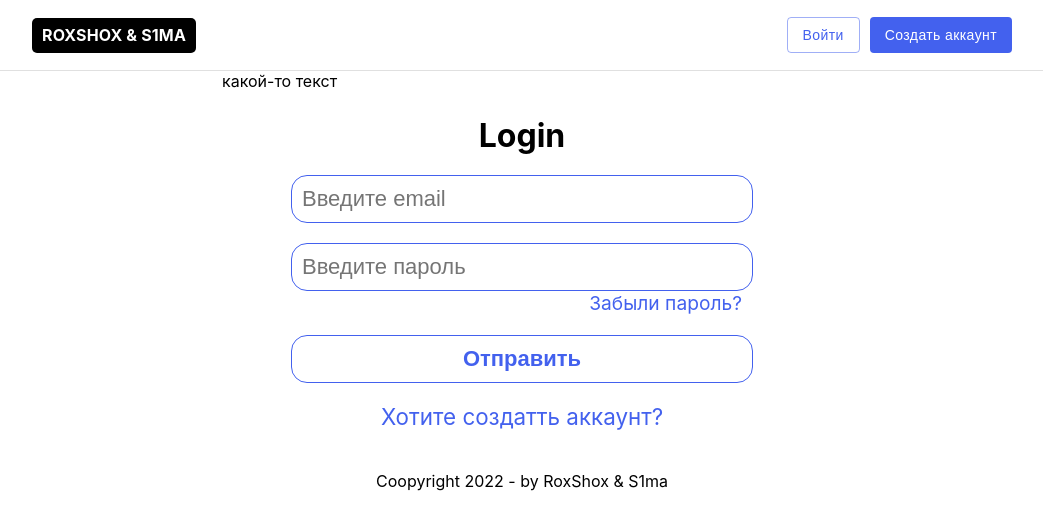
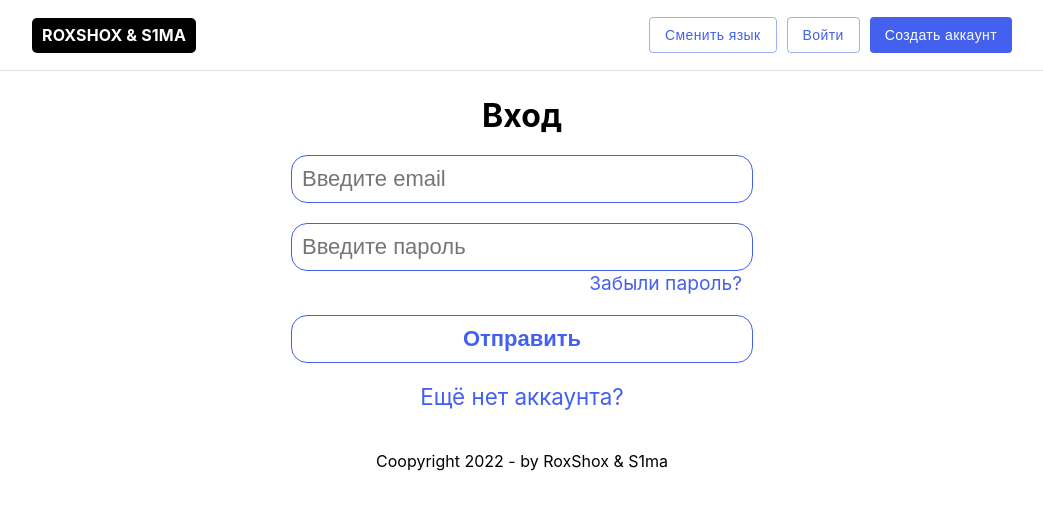
Before and after one commit to RoxShox/next-authorization, a Next.js app: page /login in a window 1280 px wide. Shown: the top 530 px of the page, without its empty margins (118-1161 px from the left). Built offline with nearby package versions, Linux system fonts and the light colour scheme.

Commit message:
multiLang

```diff
--- a/public/locales/de/translation.json
+++ b/public/locales/de/translation.json
@@ -1,3 +1,23 @@
 {
-    "text": "etwas text"
+    "header" : {
+        "toggleLang": "Ändern Sie die Sprache",
+        "signIn": "Einloggen",
+        "signUp": "Konto erstellen"
+    },
+    "form": {
+        "login": "Einloggen",
+        "register": "Anmeldung",
+        "inputs": {
+            "name": "Vollständigen Namen eingeben",
+            "email": "Email eingeben",
+            "pass": "Passwort eingeben",
+            "forgotPass": "Haben Sie Ihr Passwort vergessen?",
+            "confPass": "Bestätigen Sie das Passwort",
+            "passHelper": "ein Passwort mit mindestens 5 Zeichen",
+            "confPassHelper": "Passwörter stimmen nicht überein",
+            "submit": "Einreichen",
+            "haveAccount": "Sie haben bereits ein Account?",
+            "dontHaveAccount": "Noch kein Account?"
+        }
+    }
 }
--- a/public/locales/en/translation.json
+++ b/public/locales/en/translation.json
@@ -1,3 +1,23 @@
 {
-    "text": "some text"
+    "header" : {
+        "toggleLang": "Toggle lang",
+        "signIn": "Sign in",
+        "signUp": "Sign up"
+    },
+    "form": {
+        "login": "Login",
+        "register": "Registration",
+        "inputs": {
+            "name": "Enter full name",
+            "email": "Enter email",
+            "pass": "Enter password",
+            "forgotPass": "Forgot password?",
+            "confPass": "Confirm password",
+            "passHelper": "Password at least 5 characters",
+            "confPassHelper": "Passwords do not match",
+            "submit": "Submit",
+            "haveAccount": "Already have an account?",
+            "dontHaveAccount": "No account yet?"
+        }
+    }
 }
--- a/public/locales/ru/translation.json
+++ b/public/locales/ru/translation.json
@@ -1,21 +1,23 @@
 {
     "header" : {
-        "sign in": "Войти",
-        "sign up": "Создать аккаунт"
+        "toggleLang": "Сменить язык",
+        "signIn": "Войти",
+        "signUp": "Создать аккаунт"
     },
     "form": {
-        "login": "Авторизация",
+        "login": "Вход",
         "register": "Регистрация",
         "inputs": {
             "name": "Введите полное имя",
             "email": "Введите email",
             "pass": "Введите пароль",
+            "forgotPass": "Забыли пароль?",
             "confPass": "Подтвердите пароль",
             "passHelper": "пароль не менее 5 символов",
             "confPassHelper": "Пароли не совпадают",
             "submit": "Отправить",
-            "haveAccount": "Уже есть аккаунт?"
+            "haveAccount": "Уже есть аккаунт?",
+            "dontHaveAccount": "Ещё нет аккаунта?"
         }
-    },
-    "text": "какой-то текст"
+    }
 }
--- a/src/components/AuthForm/AuthForm.jsx
+++ b/src/components/AuthForm/AuthForm.jsx
@@ -59,38 +59,37 @@ const AuthForm = ({ type }) => {
 
     return (
         <div className={styles.formContainer}>
-            {t('text')}
             <form id="auth" className={styles.form} onSubmit={formSubmit}>
                 {type === 'login' ? (
                     <>
-                        <h1 className={styles.form__title}>Login</h1>
-                        <input required type="email" placeholder='Введите email' name='email' className={styles.form__input} onChange={handleChange} />
+                        <h1 className={styles.form__title}>{t("form.login")}</h1>
+                        <input required type="email" placeholder={t("form.inputs.email")} name='email' className={styles.form__input} onChange={handleChange} />
                         <div className={styles.passContainer}>
-                            <input required type="password"  placeholder='Введите пароль' name='pass' className={styles.form__input} onChange={handleChange}/>
-                            <span className={styles.form__helps} onClick={() => alert('Aхахах, сожалеем :(')}>Забыли пароль?</span>
+                            <input required type="password"  placeholder={t("form.inputs.pass")} name='pass' className={styles.form__input} onChange={handleChange}/>
+                            <span className={styles.form__helps} onClick={() => alert('Aхахах, сожалеем :(')}>{t("form.inputs.forgotPass")}</span>
                         </div>
                         <div className={styles.btnContainer}>
-                            <input type="submit" value='Отправить' className={`${styles.form__input} ${styles.form__input_submit} ${state.checkSubmit ? styles.active : ''}`} />
+                            <input type="submit" value={t("form.inputs.submit")} className={`${styles.form__input} ${styles.form__input_submit} ${state.checkSubmit ? styles.active : ''}`} />
                         </div>
-                        <Link href='/register' className={`${styles.form__helps } ${styles.form__helps_link}`}>Хотите создатть аккаунт?</Link>
+                        <Link href='/register' className={`${styles.form__helps } ${styles.form__helps_link}`}>{t("form.inputs.dontHaveAccount")}</Link>
                     </>
                 ) : (
                         <>
-                        <h1 className={styles.form__title}>Register</h1>
-                        <input required type="text"  placeholder='Введите полное имя' name='name' className={styles.form__input} onChange={handleChange}/>
-                        <input required type="email"  placeholder='Введите email' name='email' className={styles.form__input} onChange={handleChange}/>
+                            <h1 className={styles.form__title}>{t("form.register")}</h1>
+                            <input required type="text"  placeholder={t("form.inputs.name")} name='name' className={styles.form__input} onChange={handleChange}/>
+                            <input required type="email"  placeholder={t("form.inputs.email")} name='email' className={styles.form__input} onChange={handleChange}/>
                             <div className={styles.passContainer}>
-                            <input minLength='5' required type="password" placeholder='Введите пароль' name='pass' className={styles.form__input} onChange={handleChange} />
-                            <span className={`${styles.form__helps} ${styles.form__helps_pass} ${state.pass ? '' : styles.active}`}>пароль не менее 5 символов</span>
+                                <input minLength='5' required type="password" placeholder={t("form.inputs.pass")} name='pass' className={styles.form__input} onChange={handleChange} />
+                                <span className={`${styles.form__helps} ${styles.form__helps_pass} ${state.pass ? '' : styles.active}`}>{t("form.inputs.passHelper")}</span>
                             </div>
                             <div className={`${styles.passContainer} ${!state.checkConfPass ? styles.danger : ''}`}>
-                            <input required type="password" disabled={state.pass.length < 5 ? true : false} placeholder='Подтвердите пароль' name='confPass' className={styles.form__input} onChange={handleChange} />
-                            <span className={`${styles.form__helps} ${styles.form__helps_confPass}`}>Пароли не совпадают</span>
+                                <input required type="password" disabled={state.pass.length < 5 ? true : false} placeholder={t("form.inputs.confPass")} name='confPass' className={styles.form__input} onChange={handleChange} />
+                                <span className={`${styles.form__helps} ${styles.form__helps_confPass}`}>{t("form.inputs.confPassHelper")}</span>
                             </div>
 
                             <div className={styles.btnContainer}>
-                            <input type="submit" value='Отправить' className={`${styles.form__input} ${styles.form__input_submit} ${state.checkSubmit ? styles.active : ''} `} />
-                            <Link href='/login' className={styles.form__helps}>Уже есть аккаунт?</Link>
+                                <input type="submit" value={t("form.inputs.submit")} className={`${styles.form__input} ${styles.form__input_submit} ${state.checkSubmit ? styles.active : ''} `} />
+                                <Link href='/login' className={styles.form__helps}>{t("form.inputs.haveAccount")}</Link>
                             </div>
                         </>
                 )}
--- a/src/layout/header/Header.jsx
+++ b/src/layout/header/Header.jsx
@@ -1,6 +1,9 @@
 import React from 'react'
+import {useTranslation} from 'react-i18next'
 import styles from './Header.module.scss'
 const Header = () => {
+	const { t, i18n } = useTranslation()
+
 	return (
 		<header>
 			<div className={styles.header}>
@@ -10,8 +13,9 @@ const Header = () => {
 							RoxShox & S1ma
 						</a>
 						<div className={styles.btnWrap}>
-							<button className={styles.btnEnter}>Войти</button>
-							<button className={styles.btnCreate}>Создать аккаунт</button>
+							<button className={styles.btnEnter} onClick={() => i18n.changeLanguage('en')}>{t("header.toggleLang")}</button>
+							<button className={styles.btnEnter}>{t("header.signIn")}</button>
+							<button className={styles.btnCreate}>{t("header.signUp")}</button>
 						</div>
 					</div>
 				</div>
```
Lines whose indentation alone changed are shown as unchanged.
